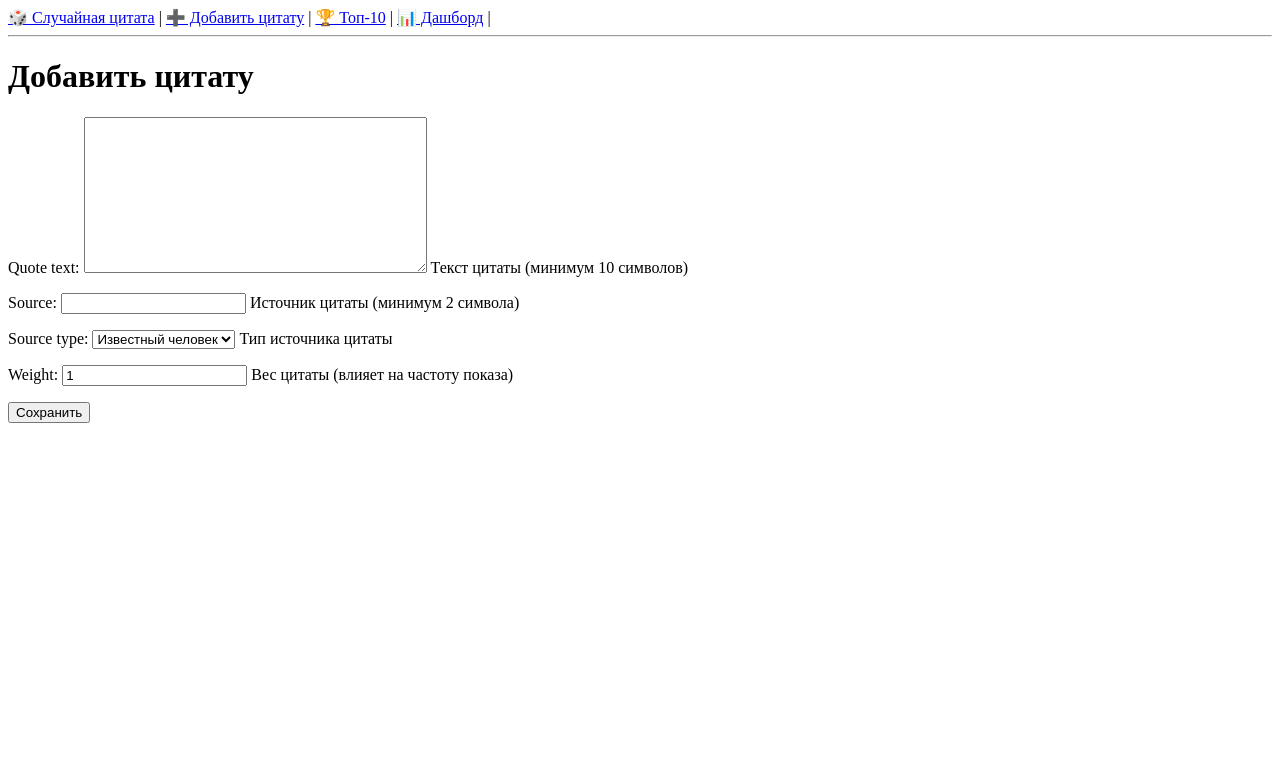
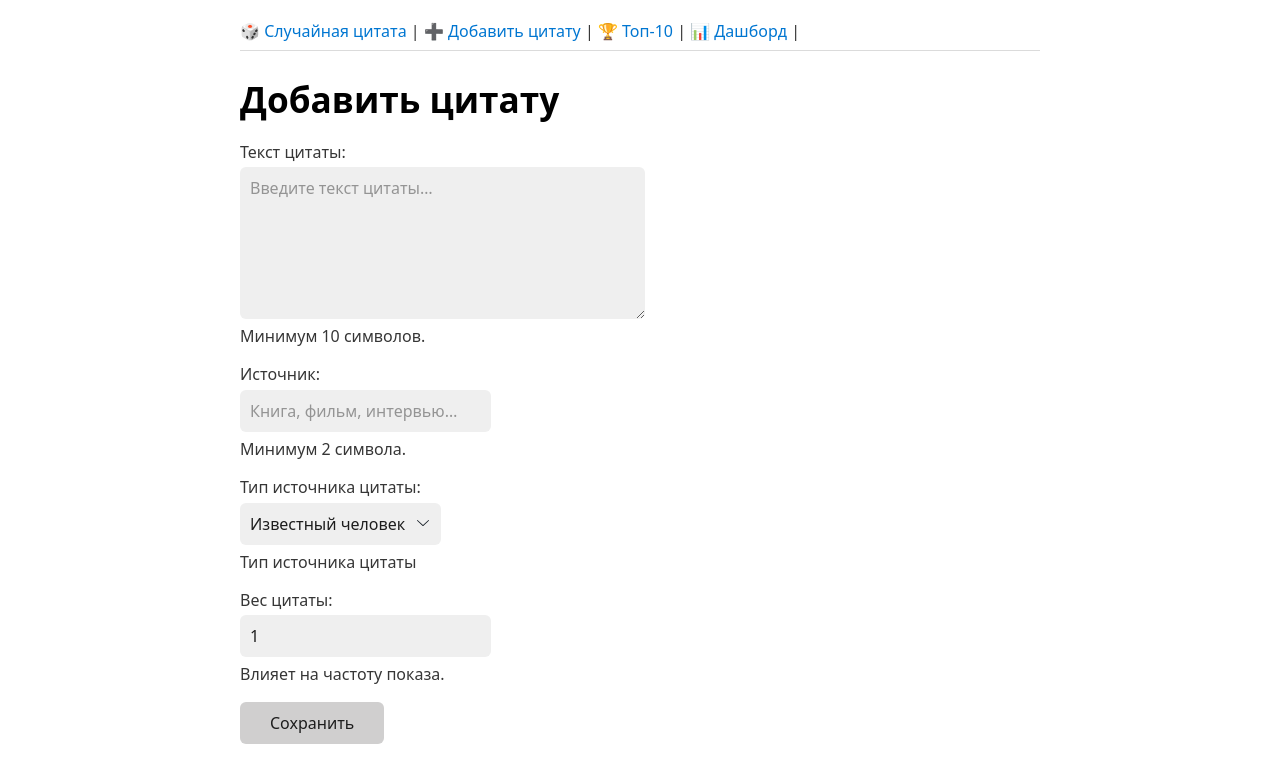
Before and after one commit to IrSokolova/RandomQuote, a Django app: page /quotes/add/ in a window 1280 px wide. Shown: the top 783 px of the page. Run offline with Django 4.2, Linux system fonts and the light colour scheme.

Commit message:
fix: Заменила текст на английском соответствующим текстом на русском fix: Ошибки в форме рядом с каждым полем и отображаются одновременно fix: Заменила букву, обозначающую тип источника на соответствующее слово fix: Форматирование админки feature: Добавила css

```diff
--- a/testproject/random_quote/forms.py
+++ b/testproject/random_quote/forms.py
@@ -3,39 +3,102 @@ from django.core.exceptions import ValidationError
 from .models import Quote
 
 class QuoteForm(forms.ModelForm):
+    """
+    Форма для ввода/редактирования цитаты.
+
+    Основана на модели :class:`Quote`. Управляет отображением полей,
+    подписями/подсказками и прикладной валидацией (ограничения длины,
+    уникальность пары «текст+источник», лимит количества цитат для одного источника,
+    корректность и обязательность веса).
+    """
+
     class Meta:
+        """
+        Мета-настройки формы.
+
+        Определяет используемую модель и набор полей, а также человекочитаемые
+        подписи (labels), подсказки (help_texts) и виджеты ввода (widgets).
+        """
         model = Quote
         fields = ["quote_text", "source", "source_type", "weight"]
 
+        labels = {
+            "quote_text": "Текст цитаты",
+            "source": "Источник",
+            "source_type": "Тип источника цитаты",
+            "weight": "Вес цитаты",
+        }
+        help_texts = {
+            "quote_text": "Минимум 10 символов.",
+            "source": "Минимум 2 символа.",
+            "weight": "Влияет на частоту показа.",
+        }
+        widgets = {
+            "quote_text": forms.Textarea(attrs={"rows": 6, "placeholder": "Введите текст цитаты…"}),
+            "source": forms.TextInput(attrs={"placeholder": "Книга, фильм, интервью…"}),
+            "source_type": forms.Select(),
+            "weight": forms.NumberInput(attrs={"min": 0}),
+        }
+
+    """
+    Комплексная валидация формы и наполнение ошибок полей.
+
+    Логика:
+        1) Нормализуем значения (strip).
+        2) Проверяем обязательность и минимальную длину:
+           - ``quote_text`` ≥ 10 символов,
+           - ``source`` ≥ 2 символов.
+        3) Глобальная уникальность сочетания (case-insensitive):
+           (``quote_text``, ``source``) — при нарушении добавляем non-field error.
+        4) Ограничение: для одного ``source`` допускается не более 3 цитат.
+        5) ``weight`` обязателен и не может быть отрицательным.
+
+    Возвращает:
+        dict: очищенные данные (``cleaned``) для дальнейшей обработки.
+    """
     def clean(self):
         cleaned = super().clean()
         qt = (cleaned.get("quote_text") or "").strip()
         source = (cleaned.get("source") or "").strip()
 
         if not qt:
-            raise ValidationError("Текст цитаты не может быть пустым.")
+            self.add_error("quote_text", "Текст цитаты не может быть пустым.")
+        elif len(qt) < 10:
+            self.add_error("quote_text", "Цитата должна содержать минимум 10 символов.")
+
+        if Quote.objects.filter(quote_text__iexact=qt, source__iexact=source).exists():
+            self.add_error(None, "Такая цитата уже существует.")
 
         if not source:
-            raise ValidationError("Источник не может быть пустым.")
-
-        if len(qt) < 10:
-            raise ValidationError("Цитата должна содержать минимум 10 символов.")
-
-        if len(source) < 2:
-            raise ValidationError("Название источника должно содержать минимум 2 символа.")
-
-        if Quote.objects.filter(quote_text__iexact=qt, source__iexact=source).exists():
-            raise ValidationError("Такая цитата уже существует.")
+            self.add_error("source", "Источник не может быть пустым.")
+        elif len(source) < 2:
+            self.add_error("source", "Название источника должно содержать минимум 2 символа.")
 
         if Quote.objects.filter(source__iexact=source).count() >= 3:
-            raise ValidationError("У одного источника нельзя хранить больше трёх цитат.")
+            self.add_error("source", "У одного источника нельзя хранить больше трёх цитат.")
 
-        w = cleaned.get("weight")
-        if w is None or w < 0:
-            raise ValidationError("Вес должен быть неотрицательным целым числом.")
+        weight = cleaned.get("weight")
+        if weight is None:
+            self.add_error("weight", "Укажите вес.")
+        elif weight < 0:
+            self.add_error("weight", "Вес должен быть неотрицательным целым числом.")
 
         return cleaned
 
+
+    """
+    Сохранить объект Quote, гарантируя корректные значения счётчиков.
+
+    Перед сохранением инициализирует ``watches``, ``likes`` и ``dislikes``
+    нулями, если они по какой-то причине оказались ``None`` (страховка при
+    частичных обновлениях/миграциях).
+
+    Args:
+        commit (bool): если True — сохраняет объект в БД сразу.
+
+    Returns:
+        Quote: сохранённый экземпляр модели.
+    """
     def save(self, commit=True):
         obj = super().save(commit=False)
 
--- a/testproject/random_quote/templates/base.html
+++ b/testproject/random_quote/templates/base.html
@@ -4,6 +4,7 @@
   <meta charset="utf-8" />
   <title>{% block title %}Цитаты{% endblock %}</title>
   <meta name="viewport" content="width=device-width, initial-scale=1" />
+  <link rel="stylesheet" href="https://cdn.jsdelivr.net/npm/water.css@2/out/water.css">
 </head>
 <body>
     <nav>
--- a/testproject/random_quote/templates/dashboard.html
+++ b/testproject/random_quote/templates/dashboard.html
@@ -28,7 +28,7 @@
     <tbody>
         {% for stat in source_stats %}
         <tr>
-            <td style="padding: 8px; text-align: center">{{ stat.source_type }}</td>
+            <td style="padding: 8px; text-align: center">{{ stat.source_type_label }}</td>
             <td style="padding: 8px; text-align: center">{{ stat.count }}</td>
             <td style="padding: 8px; text-align: center">{{ stat.total_likes }}</td>
             <td style="padding: 8px; text-align: center">{{ stat.total_views }}</td>
--- a/testproject/random_quote/templates/quote_form.html
+++ b/testproject/random_quote/templates/quote_form.html
@@ -2,12 +2,22 @@
 {% block title %}Добавить цитату{% endblock %}
 {% block content %}
 <h1>Добавить цитату</h1>
-<form method="post">
+{% if form.errors %}
+  <ul class="errorlist error-summary">
+    {# неполевые ошибки #}
+    {% for err in form.non_field_errors %}
+      <li>{{ err }}</li>
+    {% endfor %}
+  </ul>
+{% endif %}
+
+<form method="post" novalidate>
   {% csrf_token %}
   {{ form.as_p }}
   <button type="submit">Сохранить</button>
 </form>
-{% if form.errors %}
-  <pre style="color:red">{{ form.errors }}</pre>
-{% endif %}
+
+<style>
+  .errorlist { color: #ef4444; }
+</style>
 {% endblock %}
--- a/testproject/random_quote/templates/random.html
+++ b/testproject/random_quote/templates/random.html
@@ -5,7 +5,7 @@
 
   {% if quote %}
     <h3 style="font-size:1.2rem">{{ quote.quote_text }}</h3>
-    <p>Источник: {{ quote.source }} (тип: {{ quote.source_type }})</p>
+    <p>Источник: {{ quote.source }} (тип источника: {{ quote.get_source_type_display }})</p>
     <p>Просмотры: {{ quote.watches }} | 👍: {{ quote.likes }} | 👎: {{ quote.dislikes }}</p>
 
     <form method="post" action="{% url 'quote_like' quote.pk %}" style="display:inline">
--- a/testproject/random_quote/templates/top10.html
+++ b/testproject/random_quote/templates/top10.html
@@ -5,7 +5,7 @@
 <ol>
   {% for q in quotes %}
     <li>
-      <h3>{{ q.quote_text }}</h3>
+      <h2>{{ q.quote_text }}</h2>
       <div>
         Источник: {{ q.source }} |
         Лайки: {{ q.likes }} |
--- a/testproject/random_quote/urls.py
+++ b/testproject/random_quote/urls.py
@@ -1,3 +1,16 @@
+"""
+URLConf приложения цитат.
+
+Содержит маршруты:
+- Главная: показ случайной цитаты (взвешенный рандом).
+- Создание цитаты (CBV).
+- Лайк/дизлайк по первичному ключу (ожидается POST; view делает редирект).
+- Топ-10 по лайкам (ListView).
+- Дашборд со сводной статистикой.
+
+Имена маршрутов используются в reverse()/reverse_lazy и в шаблонах.
+"""
+
 from django.urls import path
 from .views import (
     QuoteCreateView,
@@ -5,15 +18,29 @@ from .views import (
     like_quote,
     dislike_quote,
     Top10ByLikesView,
-    dashboard_view,
-    quotes_by_source_view
+    dashboard_view
 )
 
 urlpatterns = [
+    # Главная страница приложения: показ случайной цитаты с учётом "веса".
+    # name="random_quote" используется для редиректов из форм/обработчиков.
     path("", random_quote_view, name="random_quote"),
+
+    # Страница создания новой цитаты (class-based view).
+    # После успешного сохранения QuoteCreateView редиректит на random_quote.
     path("quotes/add/", QuoteCreateView.as_view(), name="quote_add"),
+
+    # Лайк конкретной цитаты по её первичному ключу (pk).
+    # View ожидает POST и по завершении редиректит на random_quote.
     path("quotes/<int:pk>/like/", like_quote, name="quote_like"),
+
+    # Дизлайк конкретной цитаты по её первичному ключу (pk).
+    # Аналогично обработчику лайка: POST + редирект на random_quote.
     path("quotes/<int:pk>/dislike/", dislike_quote, name="quote_dislike"),
+
+    # Список топ-10 цитат по лайкам (доп. сортировка по weight и watches).
     path("quotes/top/", Top10ByLikesView.as_view(), name="quotes_top"),
+
+    # Дашборд со сводной статистикой и аналитикой по типам источников/лайкам/просмотрам.
     path("quotes/dashboard/", dashboard_view, name="dashboard")
 ]
--- a/testproject/random_quote/views.py
+++ b/testproject/random_quote/views.py
@@ -1,22 +1,49 @@
+"""Views для приложения цитат.
+
+Содержит:
+- форму создания цитаты (CBV),
+- показ случайной цитаты с взвешенным выбором и учётом просмотров,
+- обработчики лайков/дизлайков,
+- топ-10 по лайкам,
+- дашборд со сводной статистикой и аналитикой по типам источников.
+"""
+
 import random
-from collections import Counter
 
-from django.db.models import F
 from django.shortcuts import render, redirect, get_object_or_404
 from django.urls import reverse, reverse_lazy
 from django.views.generic import CreateView, ListView, DetailView
 from django.views.decorators.http import require_POST
-from django.db.models import Avg, Sum, Count
+from django.db.models import F, Count, Sum, Avg, Case, When, Value, CharField
+from django.db.models.functions import Coalesce
 from .models import Quote
 from .forms import QuoteForm
 
 
 class QuoteCreateView(CreateView):
+    """
+    Форма создания новой цитаты.
+
+    Шаблон: ``quote_form.html``.
+    Форма: ``QuoteForm``.
+    После успешного сохранения — редирект на страницу случайной цитаты.
+    """
     template_name = "quote_form.html"
     form_class = QuoteForm
     success_url = reverse_lazy("random_quote")
 
+"""
+Показ случайной цитаты с учётом веса.
 
+Алгоритм:
+1) Загружаем все цитаты.
+2) Если пусто — возвращаем шаблон без цитаты.
+3) Если суммарный вес > 0, используем взвешенный выбор по полю ``weight``.
+   Иначе — равновероятный выбор.
+4) Инкрементируем счётчик ``watches`` через F-выражение и обновляем объект.
+Контекст шаблона:
+- ``quote``: выбранная цитата или ``None``.
+    """
 def random_quote_view(request):
     quotes = list(Quote.objects.all())
     if not quotes:
@@ -34,6 +61,18 @@ def random_quote_view(request):
     return render(request, "random.html", {"quote": chosen})
 
 
+"""
+Обработчик лайка для цитаты (POST).
+
+Действия:
+    - Увеличивает ``likes`` на 1.
+    - Повышает ``weight`` (но не выше 100).
+    - Сохраняет только изменённые поля.
+    - Редиректит на показ случайной цитаты.
+
+Args:
+    pk (int): первичный ключ цитаты.
+"""
 @require_POST
 def like_quote(request, pk: int):
     quote = get_object_or_404(Quote, pk=pk)
@@ -42,7 +81,18 @@ def like_quote(request, pk: int):
     quote.save(update_fields=['likes', 'weight'])
     return redirect(random_quote_view)
 
+"""
+Обработчик дизлайка для цитаты (POST).
 
+Действия:
+    - Увеличивает ``dislikes`` на 1.
+    - Понижает ``weight`` (но не ниже 0).
+    - Сохраняет только изменённые поля.
+    - Редиректит на показ случайной цитаты.
+
+Args:
+    pk (int): первичный ключ цитаты.
+"""
 @require_POST
 def dislike_quote(request, pk: int):
     quote = get_object_or_404(Quote, pk=pk)
@@ -53,16 +103,35 @@ def dislike_quote(request, pk: int):
 
 
 class Top10ByLikesView(ListView):
+    """
+    Список топ-10 цитат по лайкам.
+
+    Шаблон: ``top10.html``.
+    Имя контекста: ``quotes``.
+    Сортировка: по лайкам ↓, затем по весу ↓ и просмотрам ↓.
+    """
     model = Quote
     template_name = "top10.html"
     context_object_name = "quotes"
 
+    """Вернуть QuerySet из 10 самых «сильных» цитат по заданному порядку."""
     def get_queryset(self):
         return Quote.objects.order_by("-likes", "-weight", "-watches")[:10]
 
 
 def dashboard_view(request):
-    """Дашборд с общей статистикой"""
+    """
+    Дашборд с общей статистикой и аналитикой.
+
+    Считает агрегаты по всем цитатам и формирует срезы:
+        - ``stats``: суммарные просмотры/лайки/дизлайки, количество цитат и средний вес.
+        - ``source_stats``: группировка по типу источника (с человекочитаемой меткой),
+          количества цитат, лайков и просмотров (Coalesce -> 0 для None).
+        - ``top_sources``: топ-5 источников по сумме лайков.
+        - ``recent_quotes``: 5 последних добавленных цитат.
+
+    Рендерит шаблон ``dashboard.html`` с соответствующим контекстом.
+    """
     stats = {
         'total_quotes': Quote.objects.count(),
         'total_views': Quote.objects.aggregate(Sum('watches'))['watches__sum'] or 0,
@@ -71,20 +140,29 @@ def dashboard_view(request):
         'avg_weight': Quote.objects.aggregate(Avg('weight'))['weight__avg'] or 0,
     }
 
-    # Статистика по типам источников
-    source_stats = Quote.objects.values('source_type').annotate(
-        count=Count('quote_id'),
-        total_likes=Sum('likes'),
-        total_views=Sum('watches')
-    ).order_by('-count')
+    source_stats = (
+        Quote.objects.values('source_type')
+        .annotate(
+            source_type_label=Case(
+                When(source_type=Quote.MOVIE, then=Value('Фильм')),
+                When(source_type=Quote.BOOK, then=Value('Книга')),
+                When(source_type=Quote.SERIES, then=Value('Сериал')),
+                When(source_type=Quote.PEOPLE, then=Value('Известный человек')),
+                default=Value('Неизвестно'),
+                output_field=CharField(),
+            ),
+            count=Count('quote_id'),
+            total_likes=Coalesce(Sum('likes'), 0),
+            total_views=Coalesce(Sum('watches'), 0),
+        )
+        .order_by('-count')
+    )
 
-    # Топ источники
     top_sources = Quote.objects.values('source').annotate(
         count=Count('quote_id'),
         total_likes=Sum('likes')
     ).order_by('-total_likes')[:5]
 
-    # Последние добавленные цитаты
     recent_quotes = Quote.objects.order_by('-created_at')[:5]
 
     context = {
@@ -95,24 +173,3 @@ def dashboard_view(request):
     }
 
     return render(request, 'dashboard.html', context)
-
-def quotes_by_source_view(request, source_type=None):
-    """Просмотр цитат по типу источника"""
-    quotes = Quote.objects.all()
-
-    if source_type:
-        quotes = quotes.filter(source_type=source_type)
-        title = f"Цитаты из категории: {dict(Quote.SOURCE_CHOICES).get(source_type, source_type)}"
-    else:
-        title = "Все цитаты"
-
-    quotes = quotes.order_by('-likes', '-weight')
-
-    context = {
-        'quotes': quotes,
-        'title': title,
-        'source_type': source_type,
-        'source_choices': Quote.SOURCE_CHOICES,
-    }
-
-    return render(request, 'quotes_by_source.html', context)
--- a/testproject/testproject/settings.py
+++ b/testproject/testproject/settings.py
@@ -120,6 +120,8 @@ USE_TZ = True
 # https://docs.djangoproject.com/en/4.2/howto/static-files/
 
 STATIC_URL = 'static/'
+STATIC_ROOT = BASE_DIR / 'staticfiles'
+STATICFILES_DIRS = [BASE_DIR / 'static']
 
 # Default primary key field type
 # https://docs.djangoproject.com/en/4.2/ref/settings/#default-auto-field
--- a/testproject/testproject/urls.py
+++ b/testproject/testproject/urls.py
@@ -1,24 +1,12 @@
 """
 URL configuration for testproject project.
-
-The `urlpatterns` list routes URLs to views. For more information please see:
-    https://docs.djangoproject.com/en/4.2/topics/http/urls/
-Examples:
-Function views
-    1. Add an import:  from my_app import views
-    2. Add a URL to urlpatterns:  path('', views.home, name='home')
-Class-based views
-    1. Add an import:  from other_app.views import Home
-    2. Add a URL to urlpatterns:  path('', Home.as_view(), name='home')
-Including another URLconf
-    1. Import the include() function: from django.urls import include, path
-    2. Add a URL to urlpatterns:  path('blog/', include('blog.urls'))
 """
 from django.contrib import admin
 from django.urls import include, path
-
+from django.conf.urls.static import static
+from django.conf import settings
 
 urlpatterns = [
     path('admin/', admin.site.urls),
     path('', include('random_quote.urls')),
-]
+] + static(settings.STATIC_URL, document_root=settings.STATIC_ROOT)
```
Also changed, not shown: testproject/random_quote/admin.py (+18 -0 lines), testproject/random_quote/models.py (+46 -3 lines).
